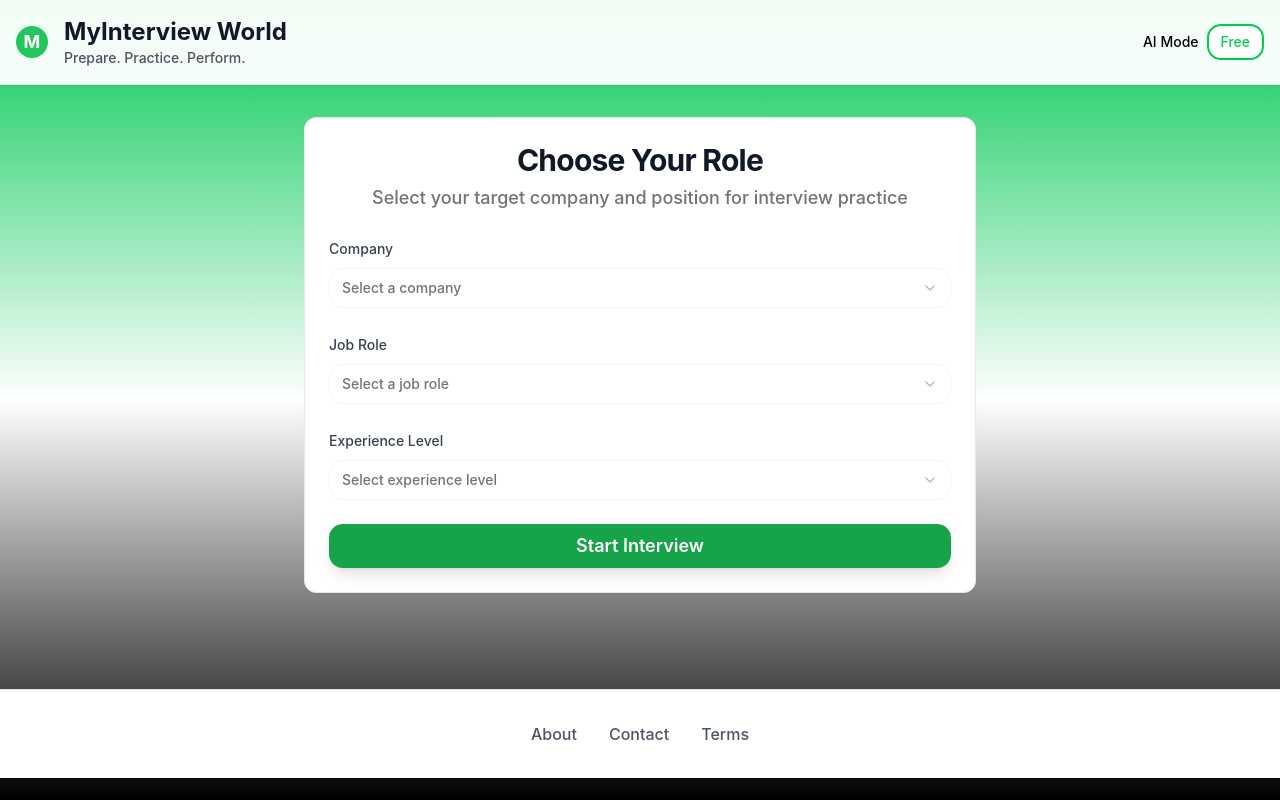
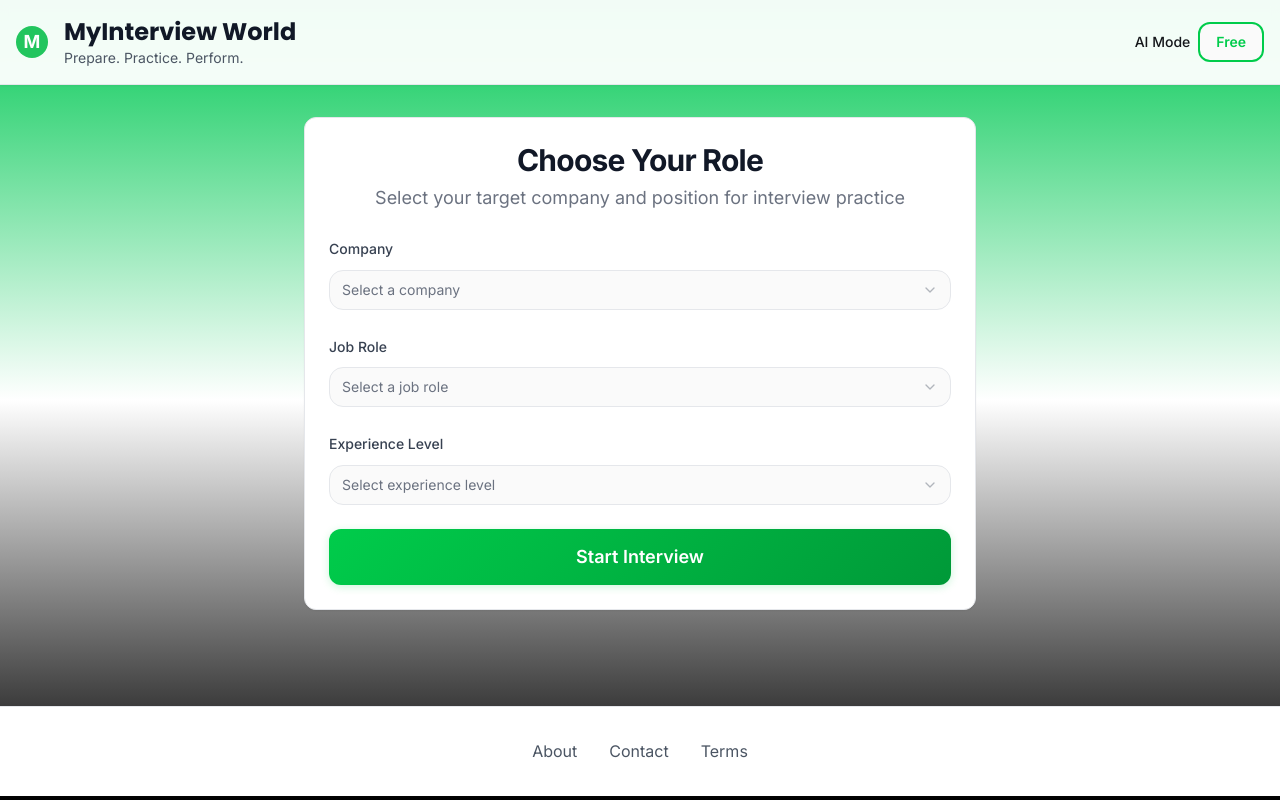
Before and after one commit to taha-sadikot-m/MyInterview.ai, a React (Vite) app: page /interview in a window 1280 px wide. Built offline with nearby package versions, Linux system fonts and the light colour scheme; the HTML template or start-up script is replaced by a standard one.

Commit message:
Update theme styles

```diff
--- a/index.html
+++ b/index.html
@@ -10,7 +10,7 @@
     <!-- Google Fonts -->
     <link rel="preconnect" href="https://fonts.googleapis.com">
     <link rel="preconnect" href="https://fonts.gstatic.com" crossorigin>
-    <link href="https://fonts.googleapis.com/css2?family=Inter:wght@300;400;500;600;700&family=Poppins:wght@400;500;600;700;800&family=Roboto:wght@300;400;500&display=swap" rel="stylesheet">
+    <link href="https://fonts.googleapis.com/css2?family=Poppins:wght@400;500;600;700;800;900&family=Inter:wght@400;500;600;700&display=swap" rel="stylesheet">
 
     <meta property="og:title" content="737d010d-82c3-430e-9a45-1d3e8498497d" />
     <meta property="og:description" content="Lovable Generated Project" />
--- a/src/components/Header.tsx
+++ b/src/components/Header.tsx
@@ -14,7 +14,7 @@ const Header = () => {
             <div className="w-8 h-8 bg-primary rounded-lg flex items-center justify-center">
               <span className="text-primary-foreground font-bold text-lg">M</span>
             </div>
-            <span className="text-xl font-bold gradient-text">MyDebate.ai</span>
+            <span className="text-xl font-bold gradient-text font-heading">MyDebate.ai</span>
           </div>
 
           {/* Desktop Navigation */}
--- a/src/components/HeroSection.tsx
+++ b/src/components/HeroSection.tsx
@@ -10,15 +10,15 @@ const HeroSection = () => {
       <section className="hero-gradient min-h-screen flex items-center justify-center relative">
         <div className="container mx-auto px-4 py-20 text-center">
         <div className="max-w-4xl mx-auto space-y-8">
-            <h1 className="text-6xl lg:text-8xl font-black mb-6">
+          <h1 className="text-4xl md:text-6xl lg:text-7xl font-black mb-6 font-heading">
             <span className="gradient-text">MyDebate.ai</span>
           </h1>
 
           <div className="space-y-4">
-              <h2 className="text-3xl lg:text-5xl font-bold text-foreground">
+            <h2 className="text-2xl md:text-4xl lg:text-5xl font-bold text-foreground font-heading">
               Empowering the speaking super star in you!
             </h2>
-              <p className="text-xl lg:text-2xl text-muted-foreground font-medium">
+            <p className="text-lg md:text-xl lg:text-2xl text-muted-foreground font-medium font-body">
               Prepare. Practice. Perform.
             </p>
           </div>
--- a/src/components/WorldsSection.tsx
+++ b/src/components/WorldsSection.tsx
@@ -40,10 +40,10 @@ const WorldsSection = () => {
                 <div className="text-6xl mb-4 group-hover:animate-bounce">
                   {world.icon}
                 </div>
-                <CardTitle className="text-2xl font-bold text-foreground mb-3">
+                <CardTitle className="text-xl md:text-2xl font-bold text-foreground mb-3 font-heading">
                   {world.title}
                 </CardTitle>
-                <CardDescription className="text-muted-foreground text-base leading-relaxed">
+                <CardDescription className="text-muted-foreground text-sm md:text-base leading-relaxed font-body">
                   {world.subtitle}
                 </CardDescription>
               </CardHeader>
--- a/src/components/ui/button.tsx
+++ b/src/components/ui/button.tsx
@@ -5,26 +5,26 @@ import { cva, type VariantProps } from "class-variance-authority";
 import { cn } from "@/lib/utils";
 
 const buttonVariants = cva(
-  "inline-flex items-center justify-center gap-2 whitespace-nowrap rounded-lg text-sm font-medium transition-all duration-300 focus-visible:outline-none focus-visible:ring-2 focus-visible:ring-ring focus-visible:ring-offset-2 disabled:pointer-events-none disabled:opacity-50 [&_svg]:pointer-events-none [&_svg]:size-4 [&_svg]:shrink-0",
+  "inline-flex items-center justify-center gap-2 whitespace-nowrap rounded-xl text-sm font-semibold transition-all duration-300 focus-visible:outline-none focus-visible:ring-2 focus-visible:ring-ring focus-visible:ring-offset-2 disabled:pointer-events-none disabled:opacity-50 [&_svg]:pointer-events-none [&_svg]:size-4 [&_svg]:shrink-0",
   {
     variants: {
       variant: {
-        default: "bg-primary text-primary-foreground hover:bg-primary/90 shadow-lg hover:shadow-xl transition-all duration-300",
+        default: "button-gradient text-primary-foreground hover:shadow-lg transition-all duration-300",
         destructive: "bg-destructive text-destructive-foreground hover:bg-destructive/90",
         outline: "border-2 border-primary bg-background text-primary hover:bg-primary hover:text-primary-foreground transition-all duration-300",
-        secondary: "bg-secondary text-secondary-foreground hover:bg-secondary/80",
+        secondary: "bg-secondary text-secondary-foreground hover:bg-secondary/80 shadow-sm",
         ghost: "hover:bg-accent hover:text-accent-foreground",
         link: "text-primary underline-offset-4 hover:underline",
-        hero: "bg-primary text-primary-foreground font-bold text-lg px-8 py-4 shadow-lg hover:shadow-xl hover:scale-[1.05] glow-effect transition-all duration-300",
-        world: "bg-card border-2 border-primary/20 text-foreground font-semibold hover:border-primary hover:bg-primary/5 hover:scale-[1.02] card-shadow transition-all duration-300",
-        feature: "bg-primary/10 text-primary font-medium hover:bg-primary/20 hover:glow-effect border border-primary/30 transition-all duration-300",
+        hero: "button-gradient text-primary-foreground font-bold text-lg shadow-lg hover:shadow-xl hover:scale-[1.02] transition-all duration-300",
+        world: "bg-card border-2 border-border text-foreground font-semibold hover:border-primary hover:bg-primary/5 hover:scale-[1.02] card-shadow transition-all duration-300",
+        feature: "bg-primary/10 text-primary font-semibold hover:bg-primary/20 border border-primary/30 transition-all duration-300",
         success: "bg-success text-success-foreground hover:bg-success/90",
       },
       size: {
-        default: "h-10 px-4 py-2",
-        sm: "h-9 rounded-md px-3",
-        lg: "h-11 rounded-md px-8",
-        icon: "h-10 w-10",
+        default: "h-12 px-6 py-3", // 48px height desktop
+        sm: "h-10 px-4 py-2", // 40px height mobile
+        lg: "h-14 px-8 py-4", // Larger for hero buttons
+        icon: "h-12 w-12",
       },
     },
     defaultVariants: {
--- a/src/index.css
+++ b/src/index.css
@@ -8,19 +8,20 @@ All colors MUST be HSL.
 
 @layer base {
   :root {
-    /* MyDebate.ai Theme - Clean white with green accents */
-    --background: 0 0% 100%; /* Pure White */
-    --foreground: 0 0% 0%; /* Pure Black */
+    /* MyDebate.ai Clean Modern Theme */
+    --background: 0 0% 98%; /* Off-white #F9FAFB */
+    --foreground: 220 13% 9%; /* Dark Gray #111827 */
 
-    --card: 0 0% 100%; /* White cards */
-    --card-foreground: 0 0% 0%; /* Black text on cards */
+    --card: 0 0% 100%; /* Pure white cards */
+    --card-foreground: 220 13% 9%; /* Dark gray text on cards */
 
     --popover: 0 0% 100%;
-    --popover-foreground: 0 0% 0%;
+    --popover-foreground: 220 13% 9%;
 
-    /* Green Primary */
-    --primary: 142 100% 40%; /* Bright Green #00C853 */
+    /* Vibrant Green Primary */
+    --primary: 142 100% 40%; /* Vibrant Green #00C853 */
     --primary-foreground: 0 0% 100%; /* White text on green */
+    --primary-hover: 142 100% 30%; /* Darker Green #009624 */
 
     --accent: 142 100% 40%; /* Same green for accent */
     --accent-foreground: 0 0% 100%; /* White text on green */
@@ -28,64 +29,58 @@ All colors MUST be HSL.
     --success: 142 100% 40%; /* Green for success */
     --success-foreground: 0 0% 100%;
 
-    --secondary: 0 0% 96%; /* Very light gray */
-    --secondary-foreground: 0 0% 0%; /* Black text */
+    --secondary: 220 13% 91%; /* Light Gray #E5E7EB */
+    --secondary-foreground: 220 13% 9%; /* Dark Gray text */
 
-    --muted: 0 0% 96%; /* Very light gray */
-    --muted-foreground: 0 0% 45%; /* Dark gray text */
+    --muted: 220 13% 96%; /* Very light gray */
+    --muted-foreground: 220 9% 46%; /* Medium gray text */
 
     --destructive: 0 84% 60%;
     --destructive-foreground: 0 0% 100%;
 
-    --border: 0 0% 90%; /* Light gray borders */
-    --input: 0 0% 96%; /* Light gray inputs */
+    --border: 220 13% 91%; /* Light gray borders */
+    --input: 220 13% 91%; /* Light gray inputs */
     --ring: 142 100% 40%; /* Green focus ring */
 
     --radius: 1rem;
 
-    /* Clean gradient design tokens */
-    --gradient-hero: linear-gradient(135deg, hsl(142 100% 40%) 0%, hsl(0 0% 100%) 50%, hsl(0 0% 0%) 100%);
+    /* Modern gradient design tokens */
+    --gradient-hero: linear-gradient(135deg, hsl(142 100% 40%) 0%, hsl(0 0% 100%) 50%, hsl(220 13% 9%) 100%);
     --gradient-card: linear-gradient(145deg, hsl(0 0% 100%) 0%, hsl(0 0% 98%) 100%);
     --gradient-green: linear-gradient(135deg, hsl(142 100% 40%), hsl(142 100% 50%));
+    --gradient-button: linear-gradient(135deg, hsl(142 100% 40%), hsl(142 100% 30%));
 
-    --shadow-card: 0 8px 32px hsl(0 0% 0% / 0.1);
-    --shadow-hover: 0 12px 40px hsl(142 100% 40% / 0.2);
-    --shadow-glow: 0 0 30px hsl(142 100% 40% / 0.3);
+    --shadow-card: 0 4px 16px hsl(220 13% 9% / 0.08);
+    --shadow-button: 0 2px 8px hsl(142 100% 40% / 0.2);
+    --shadow-hover: 0 8px 24px hsl(142 100% 40% / 0.15);
 
     --animation-bounce: cubic-bezier(0.68, -0.55, 0.265, 1.55);
     --animation-smooth: cubic-bezier(0.4, 0, 0.2, 1);
   }
 
   .dark {
-    /* Dark mode can remain the same since we're already using dark theme */
-    --background: 0 0 0;
-    --foreground: 255 255 255;
-    --card: 10 10 10;
-    --card-foreground: 255 255 255;
-    --popover: 0 0 0;
-    --popover-foreground: 255 255 255;
-    --primary: 194 100 50;
-    --primary-foreground: 0 0 0;
-    --secondary: 0 0 15;
-    --secondary-foreground: 255 255 255;
-    --muted: 0 0 20;
-    --muted-foreground: 0 0 60;
-    --accent: 194 100 50;
-    --accent-foreground: 0 0 0;
-    --destructive: 0 84 60;
-    --destructive-foreground: 255 255 255;
-    --border: 0 0 20;
-    --input: 0 0 20;
-    --ring: 194 100 50;
-    --sidebar-background: 0 0 5;
-    --sidebar-foreground: 255 255 255;
-    --sidebar-primary: 194 100 50;
-    --sidebar-primary-foreground: 0 0 0;
-    --sidebar-accent: 0 0 15;
-    --sidebar-accent-foreground: 255 255 255;
-    --sidebar-border: 0 0 20;
-    --sidebar-ring: 194 100 50;
+    /* Dark mode - keeping same values for consistency */
+    --background: 220 13% 9%;
+    --foreground: 0 0% 98%;
+    --card: 220 13% 11%;
+    --card-foreground: 0 0% 98%;
+    --popover: 220 13% 9%;
+    --popover-foreground: 0 0% 98%;
+    --primary: 142 100% 40%;
+    --primary-foreground: 0 0% 100%;
+    --secondary: 220 13% 15%;
+    --secondary-foreground: 0 0% 98%;
+    --muted: 220 13% 15%;
+    --muted-foreground: 220 9% 54%;
+    --accent: 142 100% 40%;
+    --accent-foreground: 0 0% 100%;
+    --destructive: 0 84% 60%;
+    --destructive-foreground: 0 0% 100%;
+    --border: 220 13% 15%;
+    --input: 220 13% 15%;
+    --ring: 142 100% 40%;
   }
+
 }
 
 @layer base {
@@ -95,8 +90,9 @@ All colors MUST be HSL.
 
   body {
     @apply bg-background text-foreground;
-    font-family: -apple-system, BlinkMacSystemFont, 'Segoe UI', 'Roboto', 'Oxygen', 'Ubuntu', 'Cantarell', 'Fira Sans', 'Droid Sans', 'Helvetica Neue', sans-serif;
-    font-weight: 500;
+    font-family: 'Inter', -apple-system, BlinkMacSystemFont, 'Segoe UI', 'Roboto', 'Oxygen', 'Ubuntu', 'Cantarell', 'Fira Sans', 'Droid Sans', 'Helvetica Neue', sans-serif;
+    font-weight: 400;
+    line-height: 1.6;
   }
 }
 
@@ -116,8 +112,14 @@ All colors MUST be HSL.
     background-clip: text;
   }
 
-  .glow-effect {
-    box-shadow: var(--shadow-glow);
+  .button-gradient {
+    background: var(--gradient-button);
+    box-shadow: var(--shadow-button);
+  }
+
+  .button-gradient:hover {
+    box-shadow: var(--shadow-hover);
+    transform: translateY(-1px);
   }
 
   .card-shadow {
@@ -129,7 +131,7 @@ All colors MUST be HSL.
   }
 
   .card-hover:hover {
-    transform: translateY(-8px) scale(1.02);
+    transform: translateY(-4px);
     box-shadow: var(--shadow-hover);
   }
 
--- a/src/pages/MyInterviewWorld.tsx
+++ b/src/pages/MyInterviewWorld.tsx
@@ -208,8 +208,8 @@ const MyInterviewWorld = () => {
                 <span className="text-white font-bold text-lg">M</span>
               </div>
               <div>
-                <h1 className="text-2xl font-bold text-gray-900">MyInterview World</h1>
-                <p className="text-sm text-gray-600">Prepare. Practice. Perform.</p>
+                <h1 className="text-xl md:text-2xl font-bold text-gray-900 font-heading">MyInterview World</h1>
+                <p className="text-sm text-gray-600 font-body">Prepare. Practice. Perform.</p>
               </div>
             </div>
             <div className="flex items-center space-x-4">
--- a/tailwind.config.ts
+++ b/tailwind.config.ts
@@ -68,9 +68,9 @@ export default {
         sm: "calc(var(--radius) - 4px)",
       },
       fontFamily: {
-        sans: ['"Times New Roman"', 'Times', 'serif'],
-        heading: ['"Times New Roman"', 'Times', 'serif'],
-        body: ['"Times New Roman"', 'Times', 'serif'],
+        sans: ['Inter', '-apple-system', 'BlinkMacSystemFont', 'Segoe UI', 'Roboto', 'sans-serif'],
+        heading: ['Poppins', '-apple-system', 'BlinkMacSystemFont', 'Segoe UI', 'Roboto', 'sans-serif'],
+        body: ['Inter', '-apple-system', 'BlinkMacSystemFont', 'Segoe UI', 'Roboto', 'sans-serif'],
       },
       keyframes: {
         "accordion-down": {
```
Lines whose indentation alone changed are shown as unchanged.
